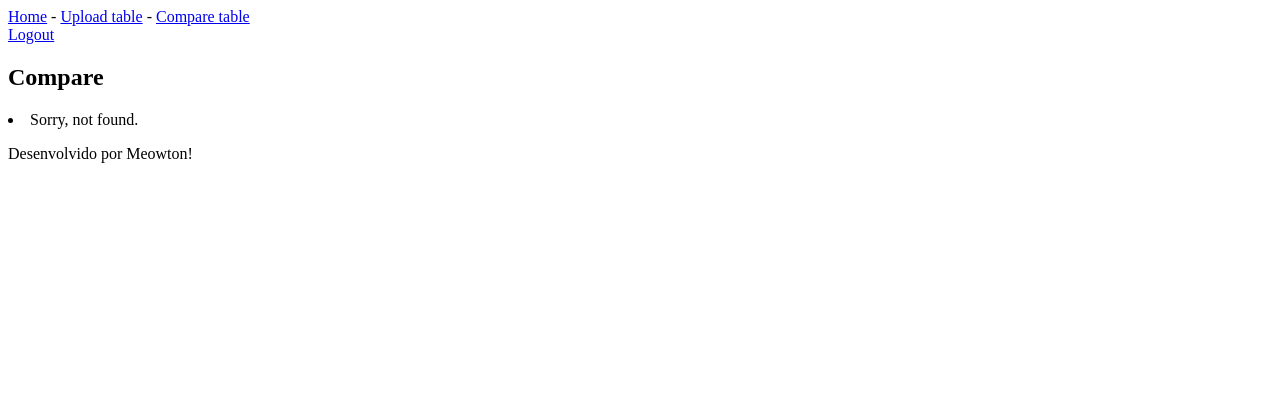
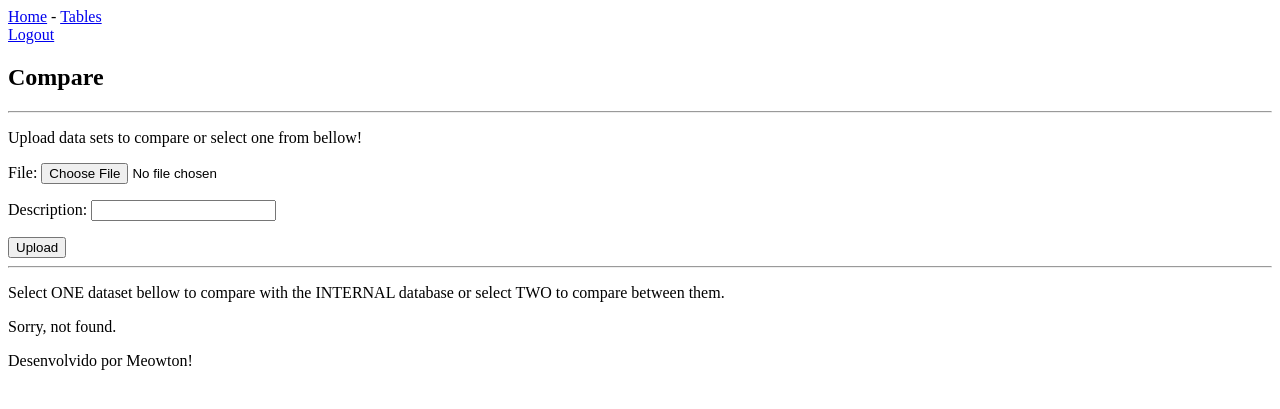
Before and after one commit to meowton/dataset-case, a Django app: page /compare/ in a window 1280 px wide. Shown: the top 409 px of the page. Run offline with Django 3.2, Linux system fonts and the light colour scheme; data that the repository does not hold is empty.

Commit message:
More work on the front and back end, merged the upload and comparison page.

```diff
--- a/BigData/urls.py
+++ b/BigData/urls.py
@@ -7,10 +7,9 @@ from DataMatcher import views
 
 urlpatterns = [
     path('admin/', admin.site.urls),
-    path('tables/', views.tables),
-    path('upload/', views.upload),
+    path('', views.index),
     path('compare/', views.compare),
-    path('compare/submit', views.submit_comparison)
+    path('compare/results', views.submit_comparison)
 ]
 
 if settings.DEBUG:
--- a/DataMatcher/models.py
+++ b/DataMatcher/models.py
@@ -1,3 +1,4 @@
+from django import forms
 from django.contrib.auth.models import User
 from django.db import models
 
@@ -32,6 +33,9 @@ class FileUpload(models.Model):
     file = models.FileField(upload_to=dir_to_upload)
     uploaded_at = models.DateTimeField(auto_now_add=True)
 
+    class Meta:
+        ordering = ["-uploaded_at"]
+
     def get_file_name(self):
         return self.file.name.replace(self.dir_to_upload, '')
 
@@ -44,5 +48,14 @@ class FileUpload(models.Model):
     def get_file_url(self):
         return self.file.url
 
+    def get_file_description(self):
+        return self.description
+
     def __str__(self):
         return f'{self.get_file_name()} - {self.get_file_date()}'
+
+
+class FileUploadForm(forms.ModelForm):
+    class Meta:
+        model = FileUpload
+        fields = ('file', 'description')
--- a/DataMatcher/views.py
+++ b/DataMatcher/views.py
@@ -1,50 +1,28 @@
+import pandas as pd
+from django.contrib import messages
 from django.shortcuts import render, redirect
 from django_pandas.io import read_frame
 
 from DataMatcher import match
-from DataMatcher.forms import FileUploadForm
-from DataMatcher.models import DataTable, FileUpload
+from DataMatcher.models import DataTable, FileUpload, FileUploadForm
 
 # Columns to compare values
 left_table = ['first_name', 'last_name', 'cpf', 'credit_card']
 right_table = ['first_name', 'last_name', 'cpf', 'credit_card']
 
 
-# Export results to csv
-# new_match.export_to_csv(new_match.read_filtered_dataset(), 'exported')
+def query_objects(model):
+    return model.objects.all()
 
 
-# Test
-# print(new_match.dataset_filter())
-# print(new_match.read_filtered_dataset())
+def query_to_dataframe(model):
+    query = DataTable.objects.all()
+    return read_frame(query)
 
 
 # Create your views here.
-def tables(request):
-    query_table = DataTable.objects.all()
-    table_dataframe = read_frame(query_table)
-
-    # query_to_df.to_csv('test.csv')
-
-    # Matcher class instance
-    try:
-        new_match = match.Matcher(table_dataframe,
-                                  './car-db.csv',
-                                  left_table,
-                                  right_table)
-
-        response = {
-            'table_from_db': table_dataframe.to_html(header=True,
-                                                     index=False),
-            'table_matches': new_match.dataset_filter().to_html(header=True,
-                                                                index=False)}
-    except FileNotFoundError:
-        response = {
-            'table_from_db': table_dataframe.to_html(header=True,
-                                                     index=False),
-            'table_matches': ''}
-
-    return render(request, "tables.html", response)
+def index(request):
+    return render(request, "index.html")
 
 
 def upload(request):
@@ -55,19 +33,55 @@ def upload(request):
             return redirect('/tables/')
     else:
         form = FileUploadForm()
-    return render(request, 'upload.html', {
-        'form': form
-    })
+    return render(request, 'upload.html', {'form': form})
 
 
 def compare(request):
-    query_files = FileUpload.objects.all()
-    response = {'file_list': query_files}
+    if request.method == 'POST':
+        form = FileUploadForm(request.POST, request.FILES)
+        if form.is_valid():
+            form.save()
+            return redirect('/compare/')
+    else:
+        form = FileUploadForm()
+    response = {'file_list': query_objects(FileUpload),
+                'form': form}
     return render(request, 'compare.html', response)
 
 
 def submit_comparison(request):
     if request.method == "POST":
-        title = request.POST.getlist('table')
-        print(title)
-        pass
+
+        try:
+            table_list_form = request.POST.getlist('table')
+
+            if len(table_list_form) == 1:
+                table_df_1 = query_to_dataframe(DataTable)
+                table_df_2 = pd.read_csv(f'.{table_list_form[0]}')
+            elif len(table_list_form) > 2:
+                messages.error(request, "Select at most two!")
+                return redirect('/compare/')
+            else:
+                table_df_1 = pd.read_csv(f'.{table_list_form[0]}')
+                table_df_2 = pd.read_csv(f'.{table_list_form[1]}')
+
+            do_match = match.Matcher(table_df_1,
+                                     table_df_2,
+                                     left_table,
+                                     right_table)
+
+            response = {'file_list': query_objects(FileUpload),
+                        'table_matches':
+                            do_match.dataset_filter().to_html(header=True,
+                                                              index=False)}
+
+        except FileNotFoundError:
+            messages.error(request, "File not found.")
+            return redirect('/compare/')
+        except IndexError:
+            messages.error(request, "You need to select at least one!")
+            return redirect('/compare/')
+        except KeyError:
+            return redirect('/compare/')
+
+        return render(request, 'results.html', response)
--- a/templates/compare.html
+++ b/templates/compare.html
@@ -1,28 +1,24 @@
-{% extends 'body.html' %} {% block content %}
+{% extends 'body.html' %}
+{% block content %}
   <h2>Compare</h2>
 
-  {% if file_list %}
-    <form action="submit" method="POST">
-      {% csrf_token %}
+  <hr/>
 
-      <table>
-        <tr>
-          <th>Tables</th>
-          <th>Added on</th>
-        </tr>
-        {% for file in file_list %}
-          <tr>
-            <td><input type="checkbox" name="table" value="{{ file.get_file_url }}">
-              <label for="table_{{ file.get_file_name }}"> <a href="{{ file.get_file_url }}">
-                {{ file.get_file_name }}</a></label></td>
-            <td>{{ file.get_file_date }}</td>
-          </tr>
-        {% endfor %}
-      </table>
+  <div>
+    <p>Upload data sets to compare or select one from bellow!</p>
+    {% include 'upload.html' %}
+  </div>
 
-      <input type="submit" value="Compare">
-    </form>
-  {% else %}
-    <li>Sorry, not found.</li>
-  {% endif %}
+  <hr/>
+
+  <div>
+    <p>Select ONE dataset bellow to compare with the INTERNAL database
+      or select TWO to compare between them.</p>
+    {% include 'tables.html' %}
+  </div>
+
+  <div>
+    {% include 'messages.html' %}
+  </div>
+
 {% endblock %}
--- a/templates/header.html
+++ b/templates/header.html
@@ -2,9 +2,8 @@
 <meta name="viewport" content="width=device-width, initial-scale=1.0"/>
 <title>Matcher</title>
 <div>
-  <a href="/tables">Home</a> -
-  <a href="/upload">Upload table</a> -
-  <a href="/compare">Compare table</a>
+  <a href="/">Home</a> -
+  <a href="/compare">Tables</a>
 </div>
 <div>
   <a href="/logout">Logout</a>
--- /dev/null
+++ b/templates/index.html
@@ -0,0 +1,4 @@
+{% extends 'body.html' %}
+{% block content %}
+  <p>Meow!</p>
+{% endblock %}
--- /dev/null
+++ b/templates/messages.html
@@ -0,0 +1,5 @@
+{% block content %}
+  {% for message in messages %}
+    <strong>Error:</strong> {{ message }}
+  {% endfor %}
+{% endblock %}
--- a/templates/tables.html
+++ b/templates/tables.html
@@ -1,12 +1,28 @@
-{% extends 'body.html' %} {% block content %}
-  <h2>Tables</h2>
+{% block content %}
+  {% if file_list %}
+    <form action="results" method="POST">
+      {% csrf_token %}
 
-  <div>
-    {{ table_from_db | safe }}
-  </div>
+      <table>
+        <tr>
+          <th>Tables</th>
+          <th>Description</th>
+          <th>Added on</th>
+        </tr>
+        {% for file in file_list %}
+          <tr>
+            <td><input type="checkbox" name="table" value="{{ file.get_file_url }}">
+              <label for="table"> <a href="{{ file.get_file_url }}">
+                {{ file.get_file_name }}</a></label></td>
+            <td>{{ file.get_file_description | capfirst }}</td>
+            <td>{{ file.get_file_date }}</td>
+          </tr>
+        {% endfor %}
+      </table>
 
-  <div>
-    {{ table_matches | safe }}
-  </div>
-
+      <input type="submit" value="Compare">
+    </form>
+  {% else %}
+    <p>Sorry, not found.</p>
+  {% endif %}
 {% endblock %}
--- a/templates/upload.html
+++ b/templates/upload.html
@@ -1,11 +1,8 @@
-{% extends 'body.html' %}
 {% load static %}
-
 {% block content %}
   <form method="post" enctype="multipart/form-data">
     {% csrf_token %}
     {{ form.as_p }}
     <button type="submit">Upload</button>
   </form>
-
 {% endblock %}
```
Also changed, not shown: DataMatcher/forms.py (deleted, +0 -9 lines), templates/results.html (added, +12 -0 lines).
